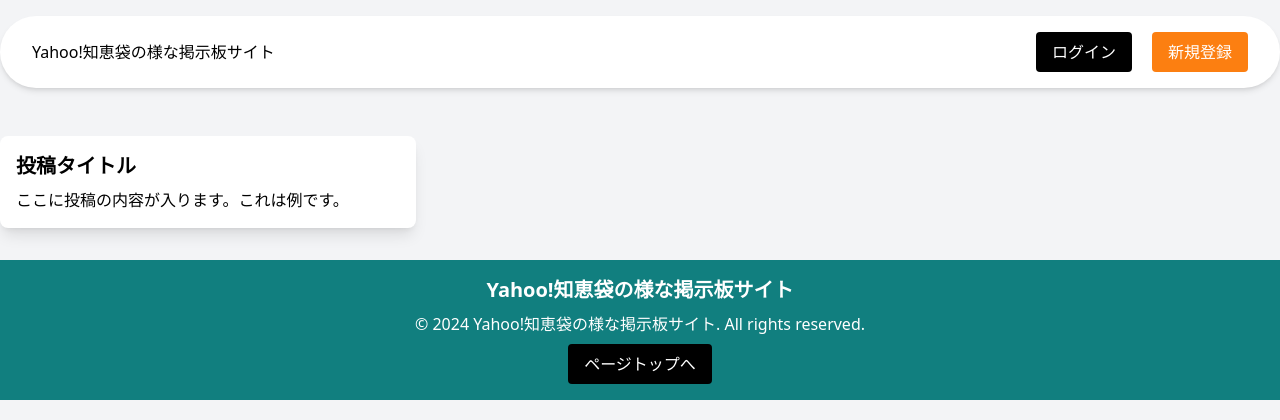
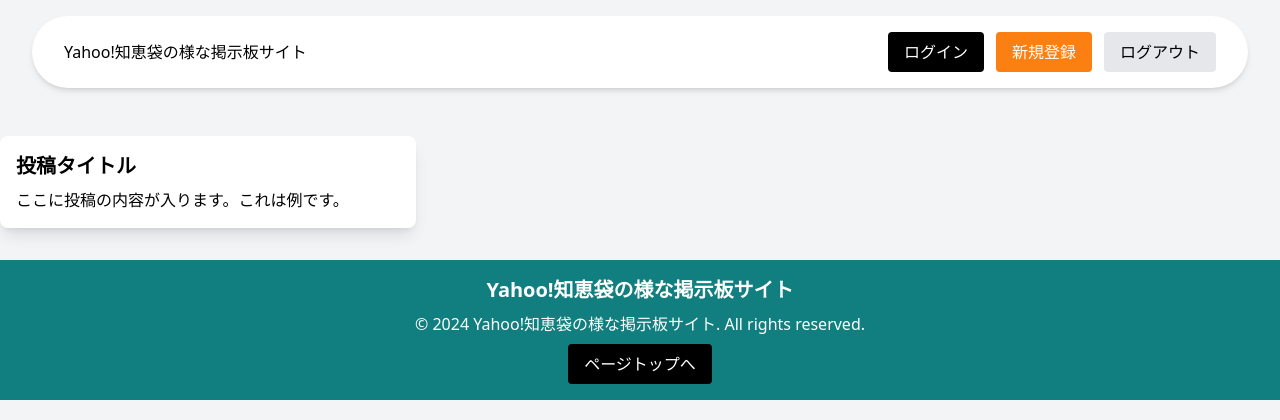
Before and after one commit to seisuke-iwamoto/original-forum, a PHP site: page /questions/index.php in a window 1280 px wide. Shown: the top 420 px of the page. Run offline with PHP 8.4, Linux system fonts and the light colour scheme; style sheets or scripts are compiled from the project's sources.

Commit message:
ヘッダーにログアウトボタン追加とCSS微調整

```diff
--- a/template/header.php
+++ b/template/header.php
@@ -11,17 +11,24 @@
 
 <body class="bg-gray-100">
   <header class="py-4">
-  <div class="bg-white shadow-md rounded-full py-4 px-8 mx-auto max-w-7xl flex justify-between items-center">
+    <div class="bg-white shadow-md rounded-full py-4 px-8 mx-auto w-[95%] max-w-7xl flex justify-between items-center">
       <div class="logo">
         <h1 class="text-black">Yahoo!知恵袋の様な掲示板サイト</h1>
       </div>
-    <nav class="">
+      <nav>
         <ul class="flex gap-3">
-        <li class="">
-          <a class="bg-black hover:bg-[#404040] duration-300 text-white block py-2 px-4 rounded mr-2" href="">ログイン</a>
+          <li>
+            <a class="bg-black hover:bg-[#404040] duration-300 text-white block py-2 px-4 rounded" href="">
+              ログイン
+            </a>
           </li>
-        <li class="">
-          <a class="bg-[#fc7f11] hover:bg-[#fd9f4d] duration-300 text-white block py-2 px-4 rounded" href="../users/add/">新規登録</a>
+          <li>
+            <a class="bg-[#fc7f11] hover:bg-[#fd9f4d] duration-300 text-white block py-2 px-4 rounded" href="../users/add/">新規登録
+            </a>
+          </li>
+          <li>
+            <a class="bg-gray-200 hover:bg-gray-400 duration-300 text-black block py-2 px-4 rounded" href="../users/add/">ログアウト
+            </a>
           </li>
         </ul>
       </nav>
```
Lines whose indentation alone changed are shown as unchanged.
